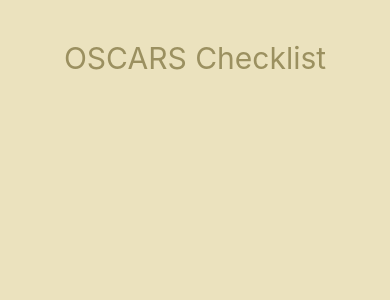
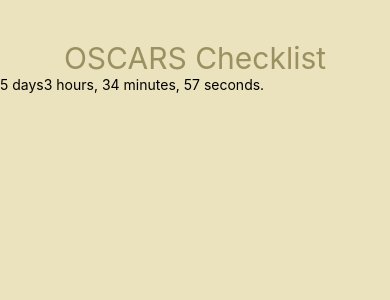
Before and after one commit to MullaN/oscars-checklist-react-native, a React Native app: screen / in a window 390 px wide. Shown: the top 300 px of the page. Built offline with nearby package versions, Linux system fonts and the light colour scheme.

Commit message:
brought over countdown

```diff
--- a/App.js
+++ b/App.js
@@ -1,11 +1,13 @@
 import React from 'react';
 import {View, StyleSheet} from 'react-native'
+import Countdown from './Components/Countdown';
 import Header from './Components/Header'
 
 const App = () => {
   return (
     <View style={styles.appView}>
       <Header />
+      <Countdown />
     </View>
   );
 };
--- /dev/null
+++ b/Components/Countdown.js
@@ -0,0 +1,31 @@
+import React, {useEffect, useState} from 'react';
+import {View, Text, StyleSheet} from 'react-native';
+
+const Countdown = () => {
+    const timeLeft = () => {
+        let startTime = new Date()
+        let oscarTime = new Date('April 25 2021 17:00:00 UTC-0700')
+        let timeBetween = oscarTime - startTime + 1000
+        let days = Math.floor(timeBetween / 1000 / 60 / 60 / 24)
+        let hours = Math.floor(timeBetween / 1000 / 60 / 60 % 24)
+        let minutes = Math.floor(timeBetween / 1000 / 60 % 60)
+        let seconds = Math.floor(timeBetween / 1000 % 60)
+
+        return {timeBetween, days, hours, minutes, seconds}
+    }
+
+    const [countdown, setCountDown] = useState(timeLeft())
+
+    useEffect(() => {
+        const timeout = setTimeout(() => setCountDown(timeLeft()),1000)
+        return () => clearTimeout(timeout)
+    })
+
+    return(
+        <View>
+            <Text>{countdown.days} days{countdown.hours} hours, {countdown.minutes} minutes, {countdown.seconds} seconds.</Text>
+        </View>
+    );
+};
+
+export default Countdown;
```
